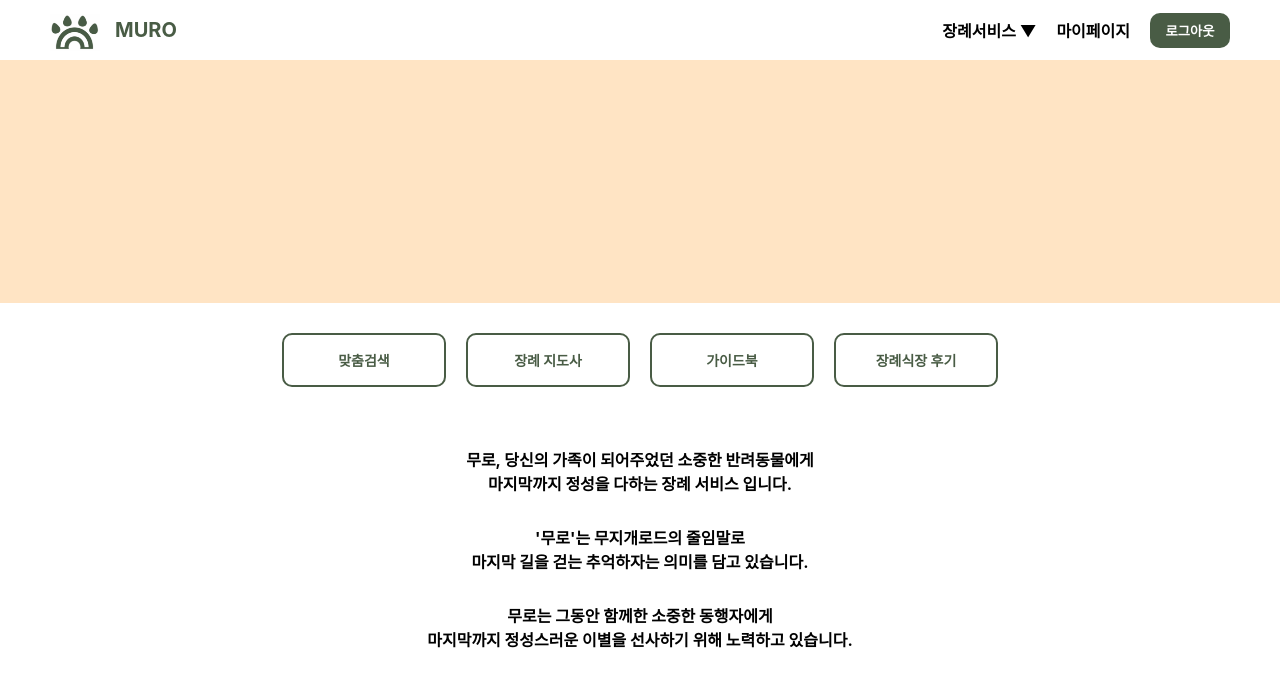
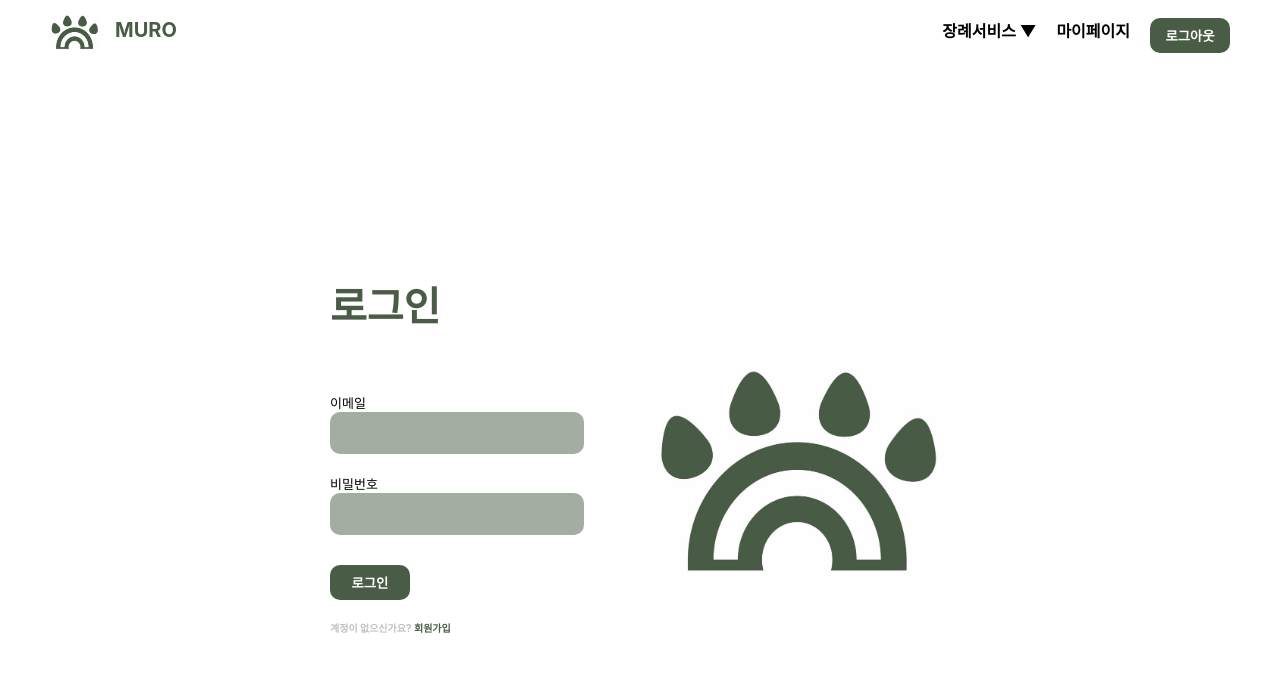
Before and after one commit to 23Software5/FrontEnd, a React (Create React App) app: page / in a window 1280 px wide. Shown: the top 686 px of the page. Built offline with nearby package versions, Linux system fonts and the light colour scheme.

Commit message:
Feat: 로그인, 회원가입, 시작하기 페이지 생성

```diff
--- a/src/App.js
+++ b/src/App.js
@@ -1,5 +1,10 @@
-import React from "react";
-import { BrowserRouter as Router, Routes, Route } from "react-router-dom";
+import React, { useState } from "react";
+import {
+  BrowserRouter as Router,
+  Routes,
+  Route,
+  Navigate,
+} from "react-router-dom";
 import Header from "./components/Header";
 import Body from "./components/Body";
 import FuneralService from "./pages/FuneralService";
@@ -9,8 +14,15 @@ import Search from "./pages/Search";
 import Instructor from "./pages/Instructor";
 import Guide from "./pages/Guide";
 import Review from "./pages/Review";
+import LoginPage from "./components/LoginPage";
+import StartPage from "./components/StartPage";
+import SignupPage from "./components/SignupPage";
+import SignupSuccessPage from "./components/SignupSuccessPage";
 
 function App() {
+  const [isLoggedIn, setLoggedIn] = useState(false);
+  const [signupSuccess, setSignupSuccess] = useState(false);
+
   return (
     <Router>
       <div className="App">
@@ -18,6 +30,29 @@ function App() {
         <Routes>
           <Route
             path="/"
+            element={
+              isLoggedIn ? (
+                <Navigate to="/start" />
+              ) : (
+                <LoginPage setLoggedIn={setLoggedIn} />
+              )
+            }
+          />
+          <Route
+            path="/signup"
+            element={
+              signupSuccess ? (
+                <Navigate to="/signup-success" />
+              ) : (
+                <SignupPage setSignupSuccess={setSignupSuccess} />
+              )
+            }
+          />
+          <Route path="/signup-success" element={<SignupSuccessPage />} />
+
+          <Route path="/start" element={<StartPage />} />
+          <Route
+            path="/main"
             element={
               <>
                 <div className="img"></div>
--- /dev/null
+++ b/src/components/LoginPage.js
@@ -0,0 +1,40 @@
+import React from "react";
+import { Link, Navigate } from "react-router-dom";
+import LogoImage from "../assets/logo.jpg";
+import "../styles/LoginPage.css";
+
+const LoginPage = ({ setLoggedIn }) => {
+  const handleLogin = () => {
+    // 로그인 처리 로직
+    setLoggedIn(true);
+  };
+
+
+  return (
+    <div className="loginpage">
+      <div className="login-container">
+      <div className="login-title">로그인</div>
+      <div className="login-box">
+        <label>
+          이메일
+          <input type="text" />
+        </label>
+        <label>
+          비밀번호
+          <input type="password" />
+        </label>
+      </div>
+      <button className="login-btn" onClick={handleLogin}>로그인 </button>
+
+      <p>
+        계정이 없으신가요? <Link to="/signup">회원가입</Link>
+      </p>
+      </div>
+      <div className="logo-container">
+        <img src={LogoImage} alt="Logo" />
+      </div>
+    </div>
+  );
+};
+
+export default LoginPage;
--- /dev/null
+++ b/src/components/SignupPage.js
@@ -0,0 +1,43 @@
+import React from "react";
+import { Link, Navigate } from "react-router-dom";
+import "../styles/SignupPage.css";
+import LogoImage from "../assets/logo.jpg";
+const SignupPage = ({ setSignupSuccess }) => {
+  const handleSignup = () => {
+    // 회원가입 처리 로직
+    setSignupSuccess(true);
+  };
+
+  return (
+    <div className="signuppage">
+      <div className="signup-container">
+        <div className="login-title">회원가입</div>
+        <div className="signup-box">
+          <label>
+            이름 <input type="text" />
+          </label>
+          <label>
+            이메일 <input type="text" />
+          </label>
+          <label>
+            비밀번호 <input type="password" />
+          </label>
+          <label>
+            전화번호
+            <input type="text" />
+          </label>
+        </div>
+        <button onClick={handleSignup}>회원가입</button>
+
+        <p>
+          이미 회원이신가요? <Link to="/">로그인하기</Link>
+        </p>
+      </div>
+      <div className="logo-container">
+        <img src={LogoImage} alt="Logo" />
+      </div>
+    </div>
+  );
+};
+
+export default SignupPage;
--- /dev/null
+++ b/src/components/SignupSuccessPage.js
@@ -0,0 +1,14 @@
+import React from "react";
+import { Link } from "react-router-dom";
+
+const SignupSuccessPage = () => {
+  return (
+    <div>
+      <h2>회원가입이 완료되었습니다</h2>
+      <p>이제 로그인 페이지에서 로그인할 수 있습니다.</p>
+      <Link to="/">로그인 페이지로 이동</Link>
+    </div>
+  );
+};
+
+export default SignupSuccessPage;
--- /dev/null
+++ b/src/components/StartPage.js
@@ -0,0 +1,31 @@
+import React from "react";
+import { useNavigate } from "react-router-dom";
+import "../styles/StartPage.css";
+
+const StartPage = () => {
+  const navigate = useNavigate();
+
+  const handleStart = () => {
+    navigate("/main");
+  };
+
+  return (
+    <div>
+      <h2>Start Page</h2>
+      <div className="startpage-title">맞춤 장례</div>
+      <div className="startpage-content">
+        맞춤형 검색으로 최적의 장례 업체를 찾아보세요 <br />
+        견적서를 요청하시면 소중한 아이를 위해 <br />
+        최선을 다하는 전문가분들과 연결될 것입니다.
+        <br />
+        견적 결과는 마이페이지에서 확인하세요.
+      </div>
+
+      <button className="startpage-btn" onClick={handleStart}>
+        시작하기
+      </button>
+    </div>
+  );
+};
+
+export default StartPage;
--- a/src/styles/Dropdown.css
+++ b/src/styles/Dropdown.css
@@ -23,11 +23,12 @@
 
 .dropdown li {
   /* margin-bottom: 8px; */
-  margin: 8px 0;
+  margin: 8px 10px;
   cursor: pointer;
+  font-size:15px;
 
 }
 .drop-menu{
   text-decoration: none;
-  color: #000
+  color: #000;
 }
--- a/src/styles/Header.css
+++ b/src/styles/Header.css
@@ -24,6 +24,7 @@
   display: flex;
   font-weight: bold;
   align-items: center;
+
 }
 .menu-text{
   cursor: pointer;
--- /dev/null
+++ b/src/styles/LoginPage.css
@@ -0,0 +1,75 @@
+.loginpage {
+  display: flex;
+  align-items: center;
+  justify-content: center;
+  height: 100vh;
+}
+.login-title{
+  margin-bottom: 60px;
+  color: #495c45;
+  font-size: 40px;
+  font-weight: bold;
+}
+.login-container {
+  display: flex;
+  flex-direction: column;
+  align-items: flex-start;
+  margin-right: 100px;
+}
+
+.login-box {
+  display: flex;
+  flex-direction: column;
+  width: 200px;
+}
+
+label {
+  margin-bottom: 10px;
+}
+
+input {
+  width: 250px;
+  height: 40px;
+  border:none;
+  border-radius: 10px;
+  margin-bottom: 10px;
+  font-size: 14px;
+  font-weight: bold;
+  color: #495c45;
+  background-color: #a3ada1;
+}
+
+.login-btn {
+  font-weight: bold;
+  color: white;
+  background-color: #495c45;
+  border-radius: 10px;
+  width: 80px;
+  height: 35px;
+  border: none;
+  margin-top: 10px;
+  margin-bottom: 10px;
+}
+
+p {
+  font-size: 12px;
+  color: #c0c0c0;
+  font-size: 10px;
+}
+
+p a {
+  text-decoration: none;
+  color: #495c45;
+}
+
+.logo-container {
+  display: flex;
+  justify-content: flex-end;
+  margin-top: 20px;
+  margin-left: 20px;
+}
+
+.logo-container img {
+  width: 300px;
+  height: auto;
+}
--- /dev/null
+++ b/src/styles/SignupPage.css
@@ -0,0 +1,59 @@
+.signuppage {
+  display: flex;
+  align-items: center;
+  justify-content: center;
+  height: 100vh;
+}
+.login-title {
+  margin-bottom: 60px;
+  color: #495c45;
+  font-size: 40px;
+  font-weight: bold;
+}
+.signup-box{
+  display: flex;
+  flex-direction: column;
+  width: 200px;
+}
+
+.signup-container {
+  display: flex;
+  flex-direction: column;
+  align-items: flex-start;
+  margin-right: 100px;
+}
+
+label {
+  margin-bottom: 10px;
+}
+
+input {
+  width: 250px;
+  height: 40px;
+  border: none;
+  border-radius: 10px;
+  margin-bottom: 10px;
+  font-size: 14px;
+  font-weight: bold;
+  color: #495c45;
+  background-color: #a3ada1;
+}
+
+button {
+  font-weight: bold;
+  color: white;
+  background-color: #495c45;
+  border-radius: 10px;
+  width: 100px;
+  height: 35px;
+  border: none;
+  margin-top: 10px;
+}
+
+p {
+  margin-top: 10px;
+}
+
+p a {
+  color: #495c45;
+}
--- /dev/null
+++ b/src/styles/StartPage.css
@@ -0,0 +1,12 @@
+.startpage-title{
+  font-size: 20px;
+  font-weight: bold;
+}
+
+
+.startpage-btn{
+width: 200px;
+height:40px;
+font-size: 20px;
+cursor: pointer;
+}
```
